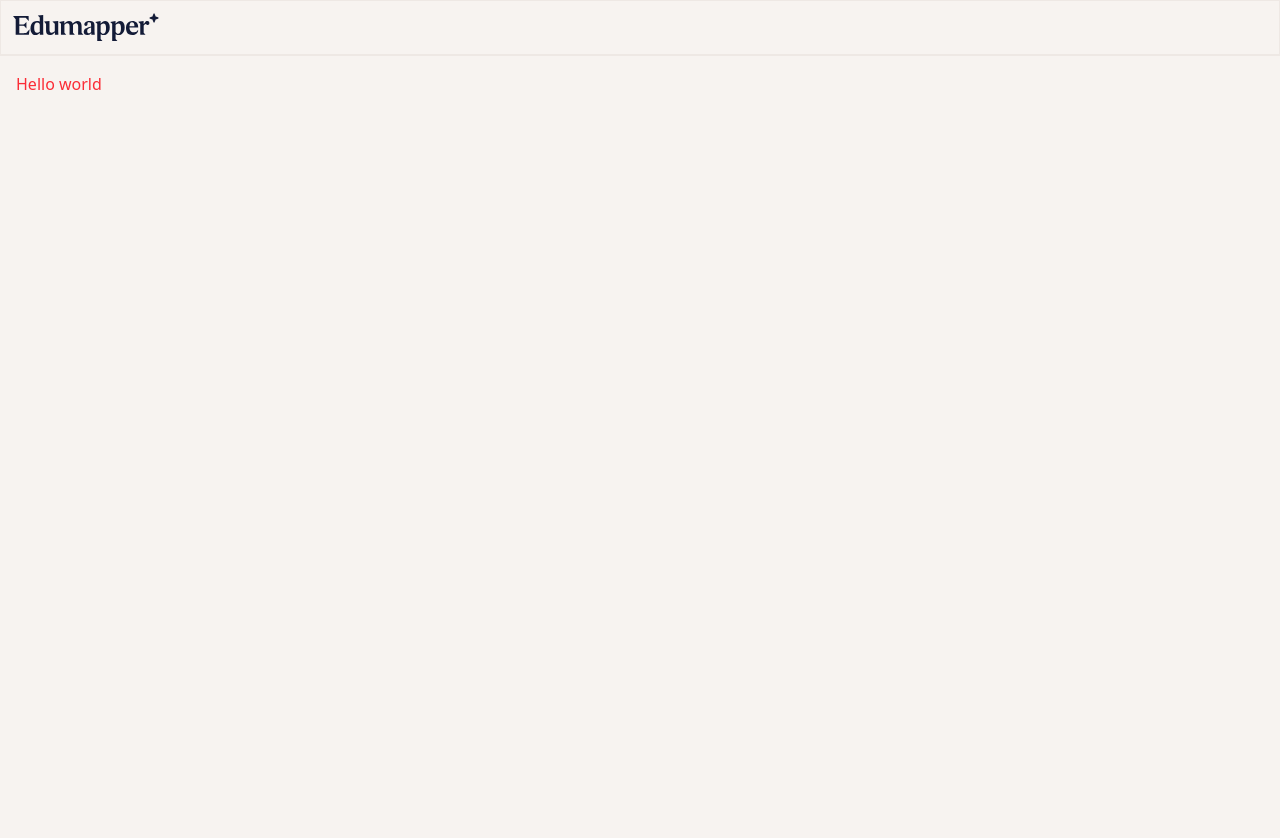
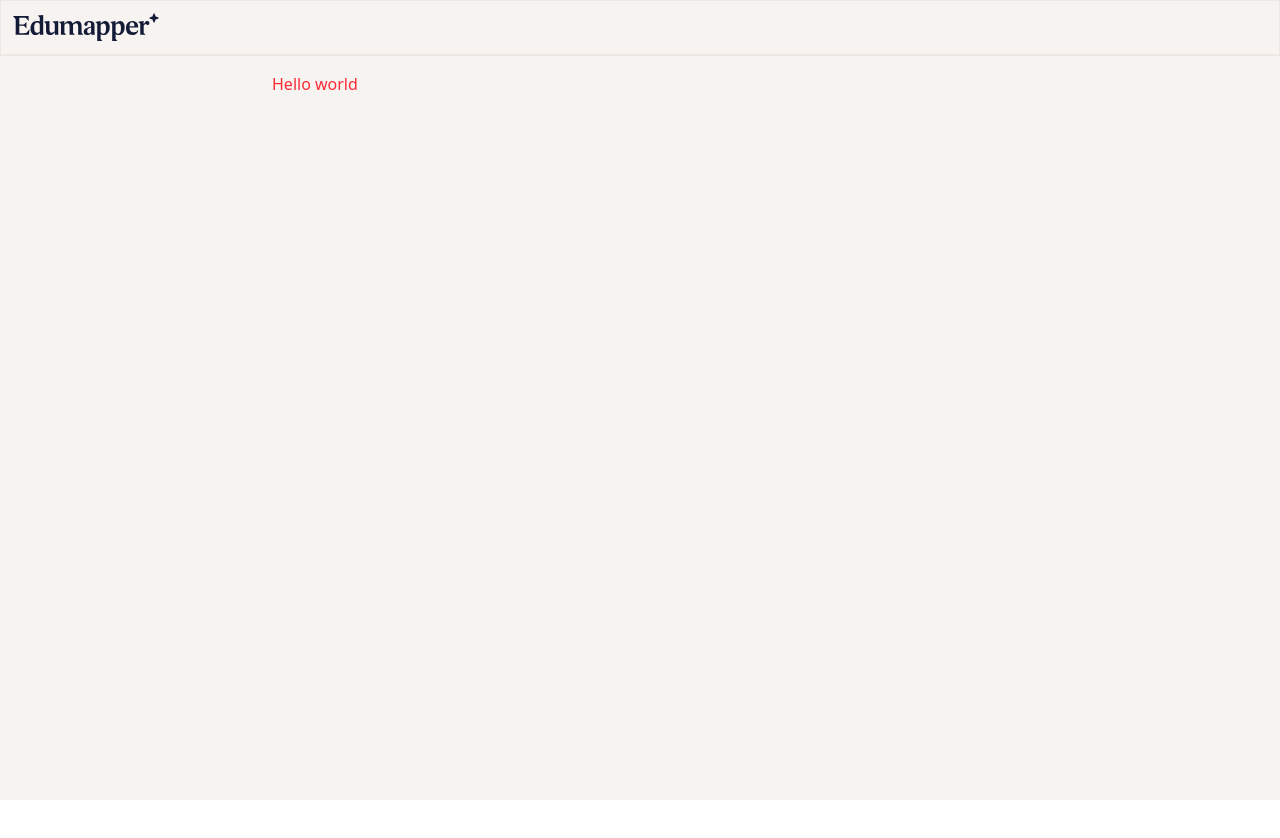
Before and after one commit to cram0/edubopper, a Nuxt app: page / in a window 1280 px wide. Shown: the top 838 px of the page. After the commit the page ends 800 px from the top, so only its background shows below. Built offline with nearby package versions, Linux system fonts and the light colour scheme.

Commit message:
style: align content to the middle with correct padding

```diff
--- a/app/app.vue
+++ b/app/app.vue
@@ -1,6 +1,8 @@
 <template>
-	<Navbar />
-	<div class="min-h-dvh bg-beige p-4">
-		<NuxtPage />
+	<div class="min-h-dvh flex flex-col bg-beige">
+		<Navbar />
+		<div class="p-4 flex flex-col flex-1 max-w-3xl w-full mx-auto">
+			<NuxtPage />
+		</div>
 	</div>
 </template>
```
